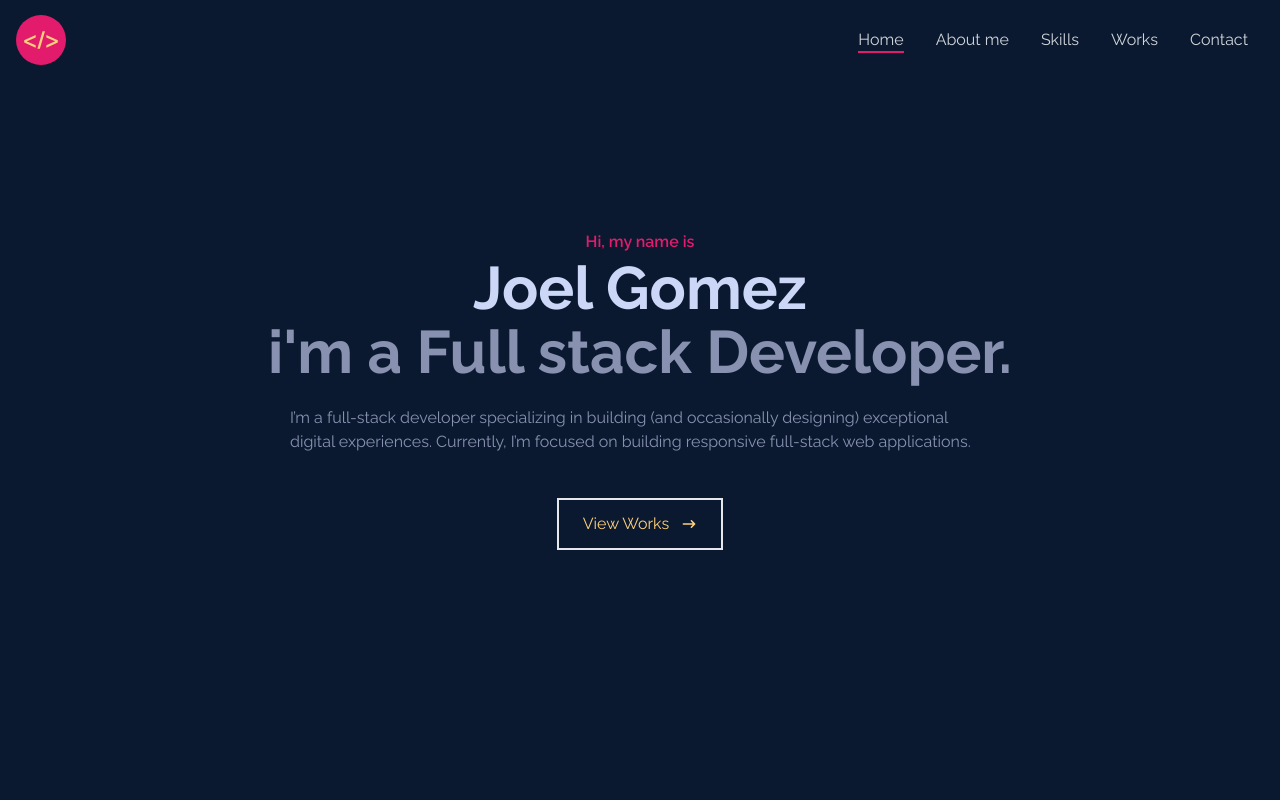
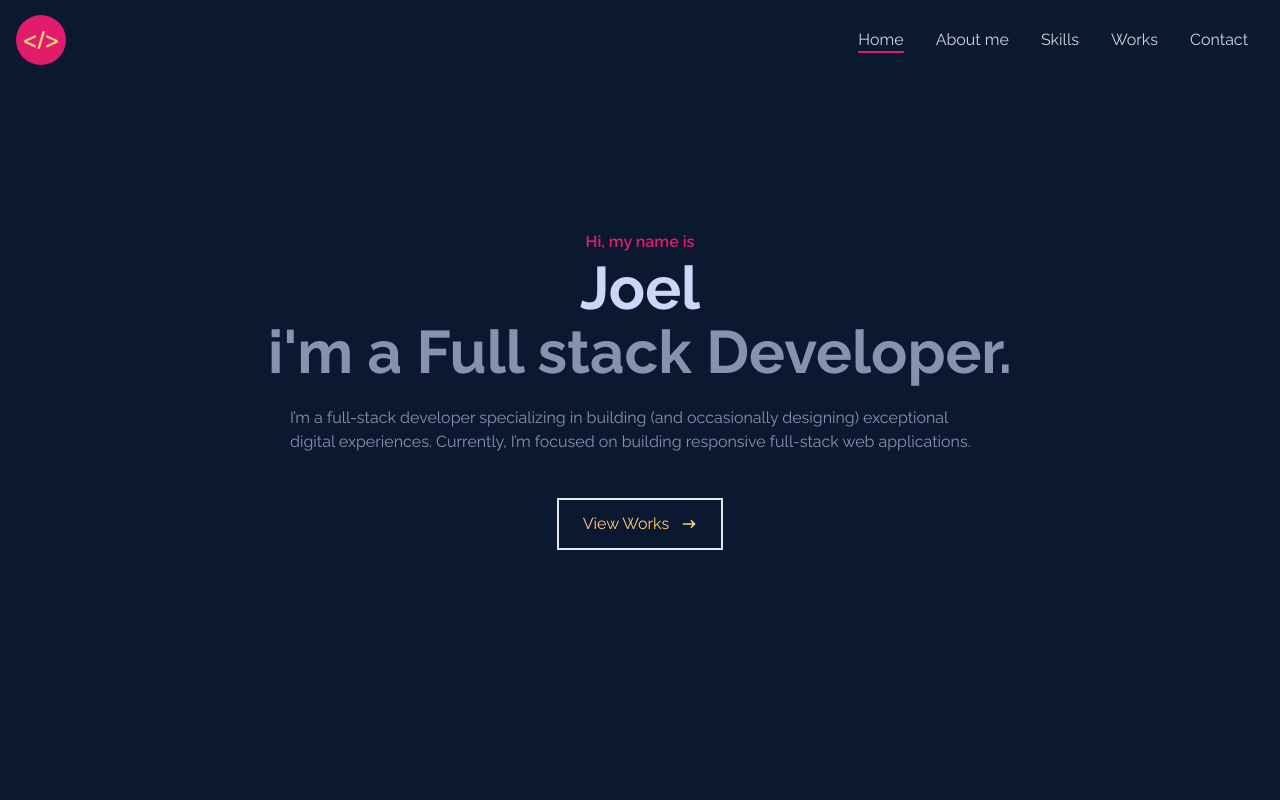
Before and after one commit to joelgdeveloper/MyPortfolio, a React (Vite) app: page / in a window 1280 px wide. Shown: the top 800 px of the page. Built offline with nearby package versions, Linux system fonts and the light colour scheme.

Commit message:
textos arreglados

```diff
--- a/src/components/Home.jsx
+++ b/src/components/Home.jsx
@@ -9,7 +9,7 @@ const Home = () => {
       {/* Container */}
       <div id='home' className="max-w-[1000px] mx-auto pt-10 md:pt-0 px-8 flex flex-col justify-center items-center h-full">
         <p className='text-[#E31B6D] font-semibold'>Hi, my name is</p>
-        <h1 className='text-4xl sm:text-6xl font-bold text-[#ccd6f6] pt-1'>Joel Gomez</h1>
+        <h1 className='text-4xl sm:text-6xl font-bold text-[#ccd6f6] pt-1'>Joel</h1>
         <h2 className='text-4xl sm:text-6xl font-bold text-[#8892b0] text-center pt-1'>i'm a Full stack Developer.</h2>
         <p className='text-[#8892b0] py-6 max-w-[700px]'>I’m a full-stack developer specializing in building (and occasionally
           designing) exceptional digital experiences. Currently, I’m focused on
```
